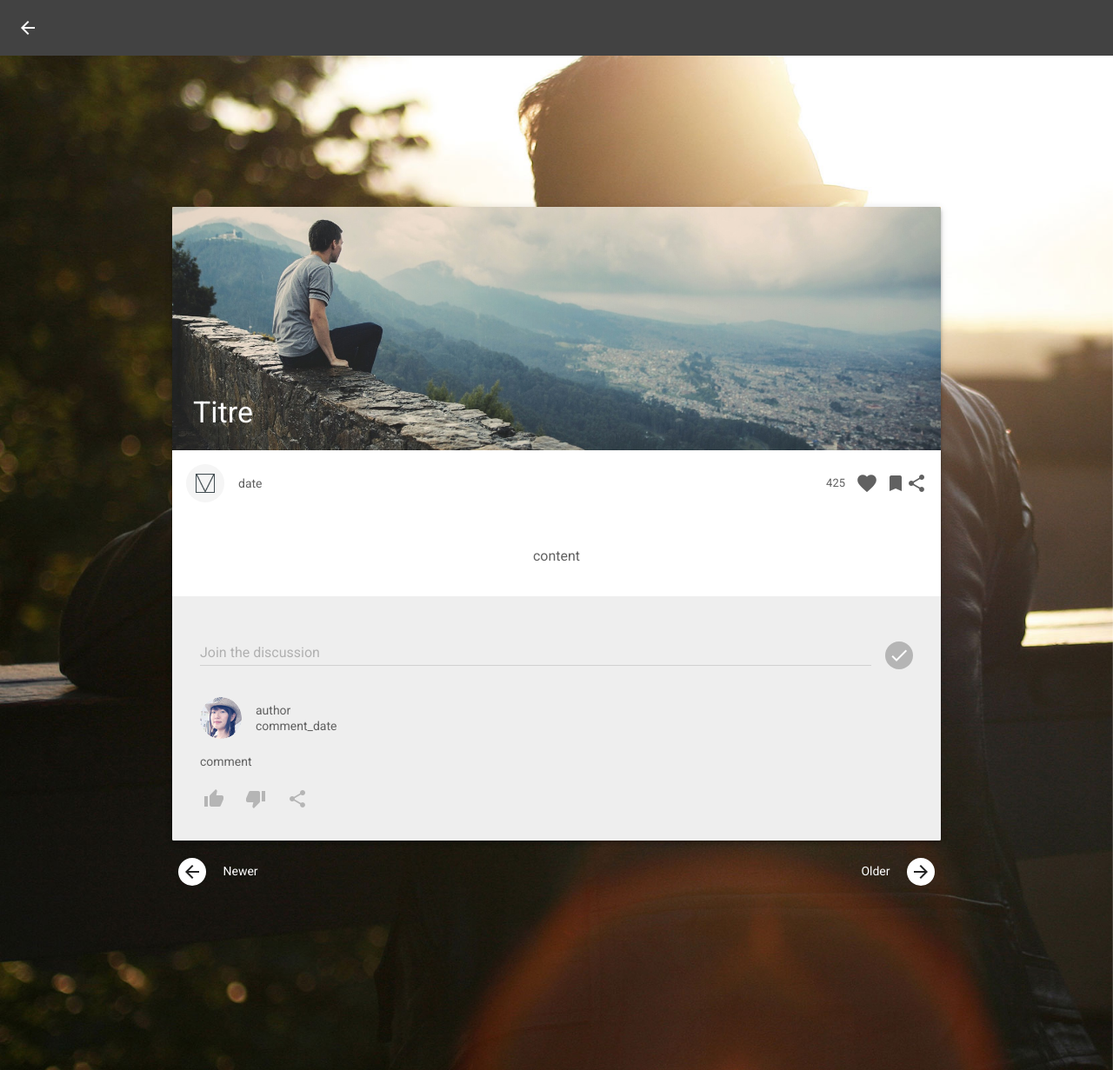
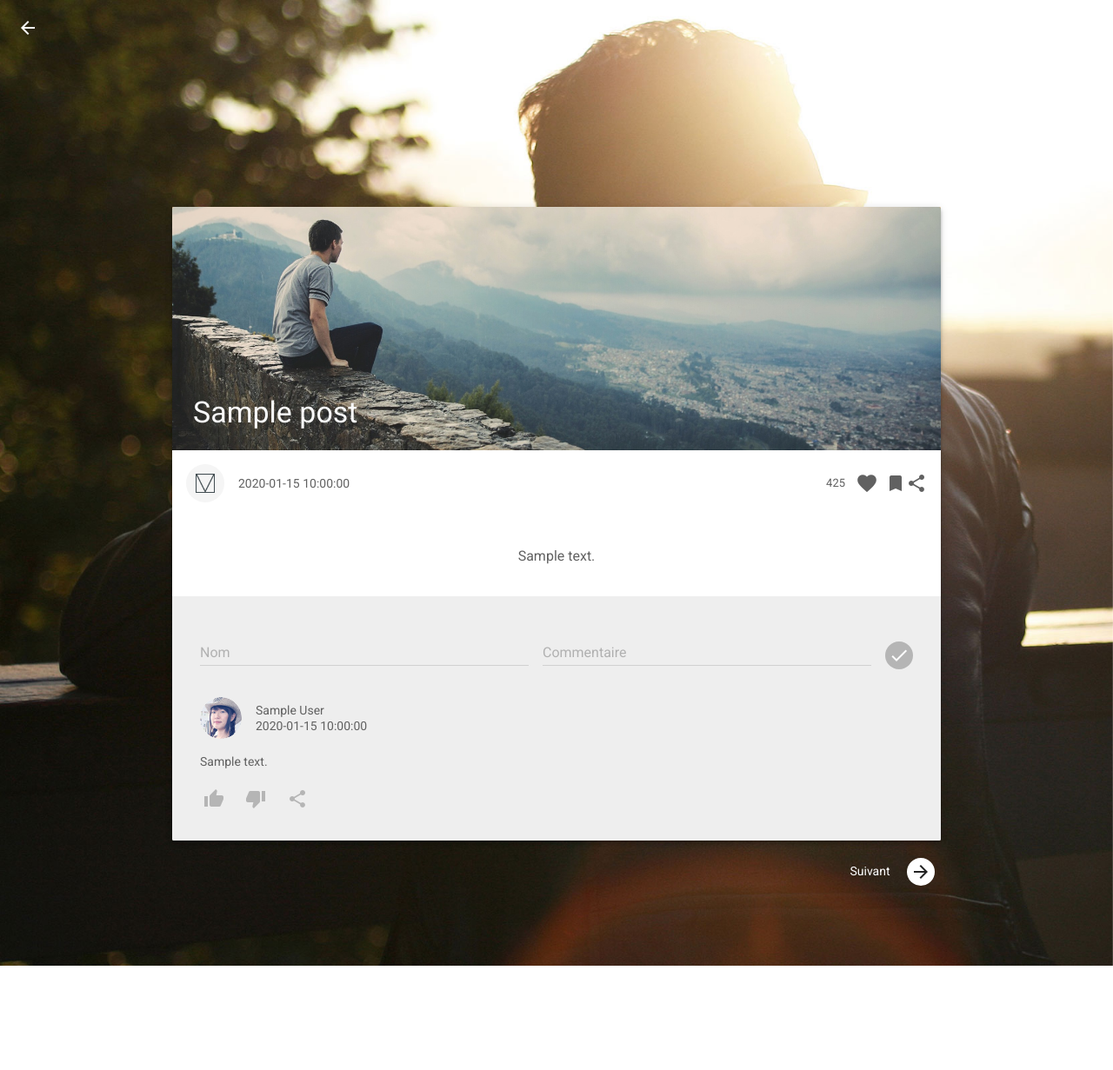
Before and after one commit to Julien-Martin/OC-CDP-P3, a PHP site: template views/front/single.php in a window 1280 px wide. Shown: the whole page at 87% size. Run offline with PHP 8.4, Linux system fonts and the light colour scheme; the template is opened without the code that fills it: most values are stand-ins (such as "Sample title", 1, 10 or a date in 2020); data that the repository does not hold is empty.

Commit message:
Pagination system on single

```diff
--- a/models/PostModel.php
+++ b/models/PostModel.php
@@ -13,7 +13,7 @@ class PostModel extends Manager {
 
     public function getPosts(){
         $db = $this->dbConnection();
-        $req = $db->query('SELECT id, title, content, creation_date FROM posts ORDER BY creation_date DESC');
+        $req = $db->query('SELECT * FROM posts ORDER BY creation_date DESC');
         return $req;
     }
 
--- a/views/front/single.php
+++ b/views/front/single.php
@@ -2,19 +2,20 @@
 <div class="demo-blog demo-blog--blogpost mdl-layout mdl-js-layout has-drawer is-upgraded">
     <main class="mdl-layout__content">
         <div class="demo-back">
-          <a class="mdl-button mdl-js-button mdl-js-ripple-effect mdl-button--icon" href="home.phpdex.php" title="go back" role="button">
+            <a class="mdl-button mdl-js-button mdl-js-ripple-effect mdl-button--icon" href="/" title="go back"
+               role="button">
                 <i class="material-icons" role="presentation">arrow_back</i>
             </a>
         </div>
         <div class="demo-blog__posts mdl-grid">
             <div class="mdl-card mdl-shadow--4dp mdl-cell mdl-cell--12-col">
                 <div class="mdl-card__media mdl-color-text--grey-50">
-              <h3>Titre</h3>
+                    <h3><?= $post['title']; ?></h3>
                 </div>
                 <div class="mdl-color-text--grey-700 mdl-card__supporting-text meta">
                     <div class="minilogo"></div>
                     <div>
-                <span>date</span>
+                        <span><?= $post['creation_date']; ?></span>
                     </div>
                     <div class="section-spacer"></div>
                     <div class="meta__favorites">
@@ -31,59 +32,84 @@
                     </div>
                 </div>
                 <div class="mdl-color-text--grey-700 mdl-card__supporting-text">
-              <p>content</p>
+                    <p><?= $post['content']; ?></p>
                 </div>
                 <div class="mdl-color-text--primary-contrast mdl-card__supporting-text comments">
                     <form>
                         <div class="mdl-textfield mdl-js-textfield mdl-textfield--floating-label">
                             <textarea rows=1 class="mdl-textfield__input" id="comment"></textarea>
-                  <label for="comment" class="mdl-textfield__label">Join the discussion</label>
+                            <label for="comment" class="mdl-textfield__label">Nom</label>
+                        </div>
+                        <div class="mdl-textfield mdl-js-textfield mdl-textfield--floating-label">
+                            <textarea rows=1 class="mdl-textfield__input" id="comment"></textarea>
+                            <label for="comment" class="mdl-textfield__label">Commentaire</label>
                         </div>
                         <button class="mdl-button mdl-js-button mdl-js-ripple-effect mdl-button--icon">
                             <i class="material-icons" role="presentation">check</i><span class="visuallyhidden">add comment</span>
                         </button>
                     </form>
+                    <?php
+                    while ($data = $comments->fetch()) {
+                        ?>
                         <div class="comment mdl-color-text--grey-700">
                             <header class="comment__header">
                                 <img src="../../public/img/co1.jpg" class="comment__avatar">
                                 <div class="comment__author">
-                              <strong>author</strong>
-                              <span>comment_date</span>
+                                    <strong><?= $data['author']; ?></strong>
+                                    <span><?= $data['comment_date']; ?></span>
                                 </div>
                             </header>
-                      <div class="comment__text">comment</div>
+                            <div class="comment__text"><?= $data['comment']; ?></div>
                             <nav class="comment__actions">
                                 <button class="mdl-button mdl-js-button mdl-js-ripple-effect mdl-button--icon">
-                              <i class="material-icons" role="presentation">thumb_up</i><span class="visuallyhidden">like comment</span>
+                                    <i class="material-icons" role="presentation">thumb_up</i><span
+                                            class="visuallyhidden">like comment</span>
                                 </button>
                                 <button class="mdl-button mdl-js-button mdl-js-ripple-effect mdl-button--icon">
-                              <i class="material-icons" role="presentation">thumb_down</i><span class="visuallyhidden">dislike comment</span>
+                                    <i class="material-icons" role="presentation">thumb_down</i><span
+                                            class="visuallyhidden">dislike comment</span>
                                 </button>
                                 <button class="mdl-button mdl-js-button mdl-js-ripple-effect mdl-button--icon">
                                     <i class="material-icons" role="presentation">share</i><span class="visuallyhidden">share comment</span>
                                 </button>
                             </nav>
                         </div>
+                        <?php
+                    }
+                    ?>
                 </div>
             </div>
-
             <nav class="demo-nav mdl-color-text--grey-50 mdl-cell mdl-cell--12-col">
-            <a href="home.phpdex.php" class="demo-nav__button">
-              <button class="mdl-button mdl-js-button mdl-js-ripple-effect mdl-button--icon mdl-color--white mdl-color-text--grey-900" role="presentation">
+                <?php
+                    if($post['id'] != 1) {
+                        $url = 'index.php?action=post&id=' . ($post['id'] - 1);
+                        echo '<a href=' . $url . ' class="demo-nav__button">
+                                <button class="mdl-button mdl-js-button mdl-js-ripple-effect mdl-button--icon mdl-color--white mdl-color-text--grey-900"
+                                        role="presentation">
                                     <i class="material-icons">arrow_back</i>
                                 </button>
-              Newer
-            </a>
+                                Précédent
+                            </a>';
+                    }
+                ?>
+
+
                 <div class="section-spacer"></div>
-            <a href="home.phpdex.php" class="demo-nav__button">
-              Older
-              <button class="mdl-button mdl-js-button mdl-js-ripple-effect mdl-button--icon mdl-color--white mdl-color-text--grey-900" role="presentation">
+
+                <?php
+                    if($post['id'] != $total){
+                        $url = 'index.php?action=post&id='.($post['id']+1);
+                        echo '<a href='.$url.' class="demo-nav__button">
+                                Suivant
+                                <button class="mdl-button mdl-js-button mdl-js-ripple-effect mdl-button--icon mdl-color--white mdl-color-text--grey-900"
+                                        role="presentation">
                                     <i class="material-icons">arrow_forward</i>
                                 </button>
-            </a>
+                            </a>';
+                    }
+                ?>
+
             </nav>
-        </div>
-      </main>
         </div>
         <?php
         $content = ob_get_clean();
```
Also changed, not shown: controllers/SingleController.php (+11 -7 lines), views/front/template.php (+4 -4 lines). Lines whose indentation alone changed are shown as unchanged.
